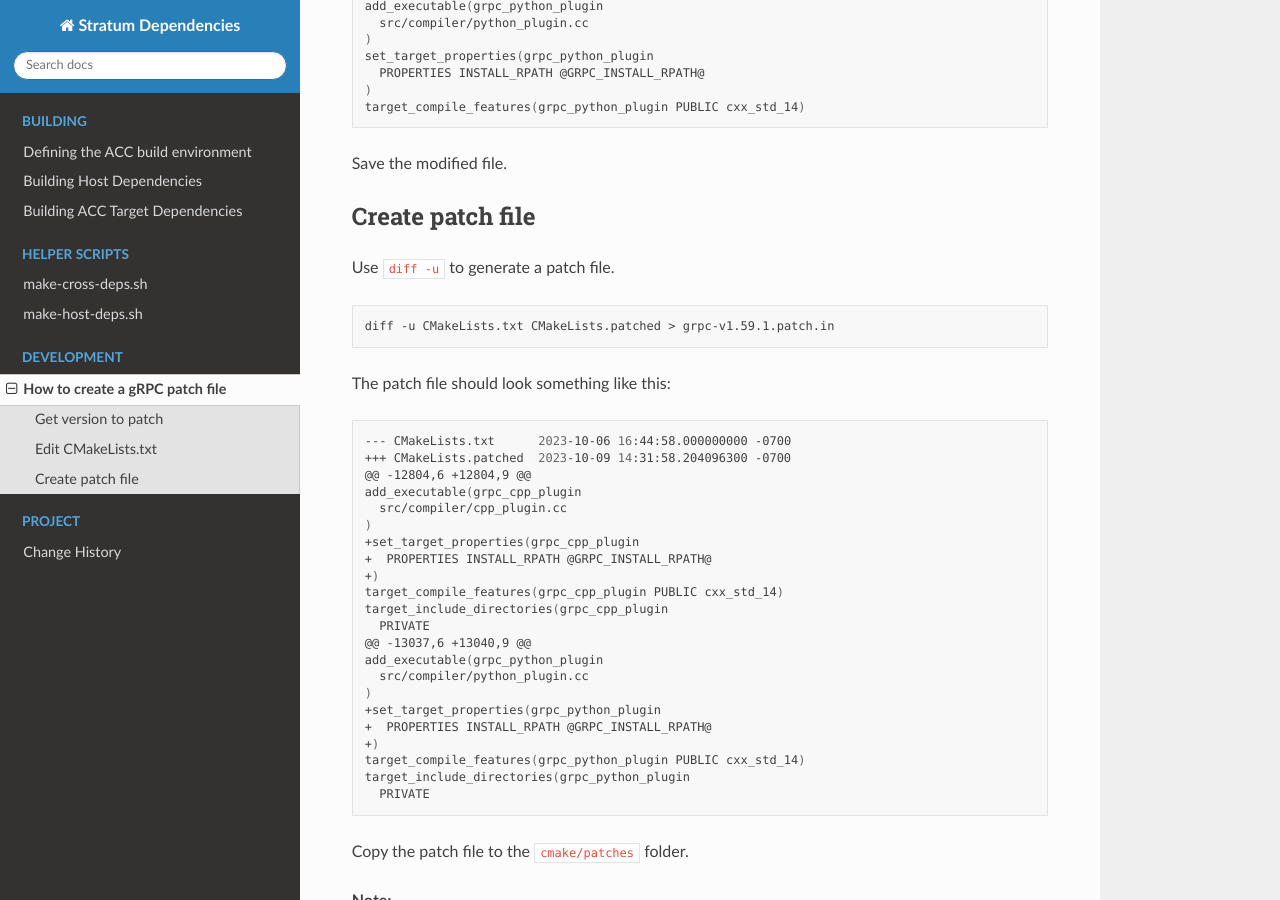
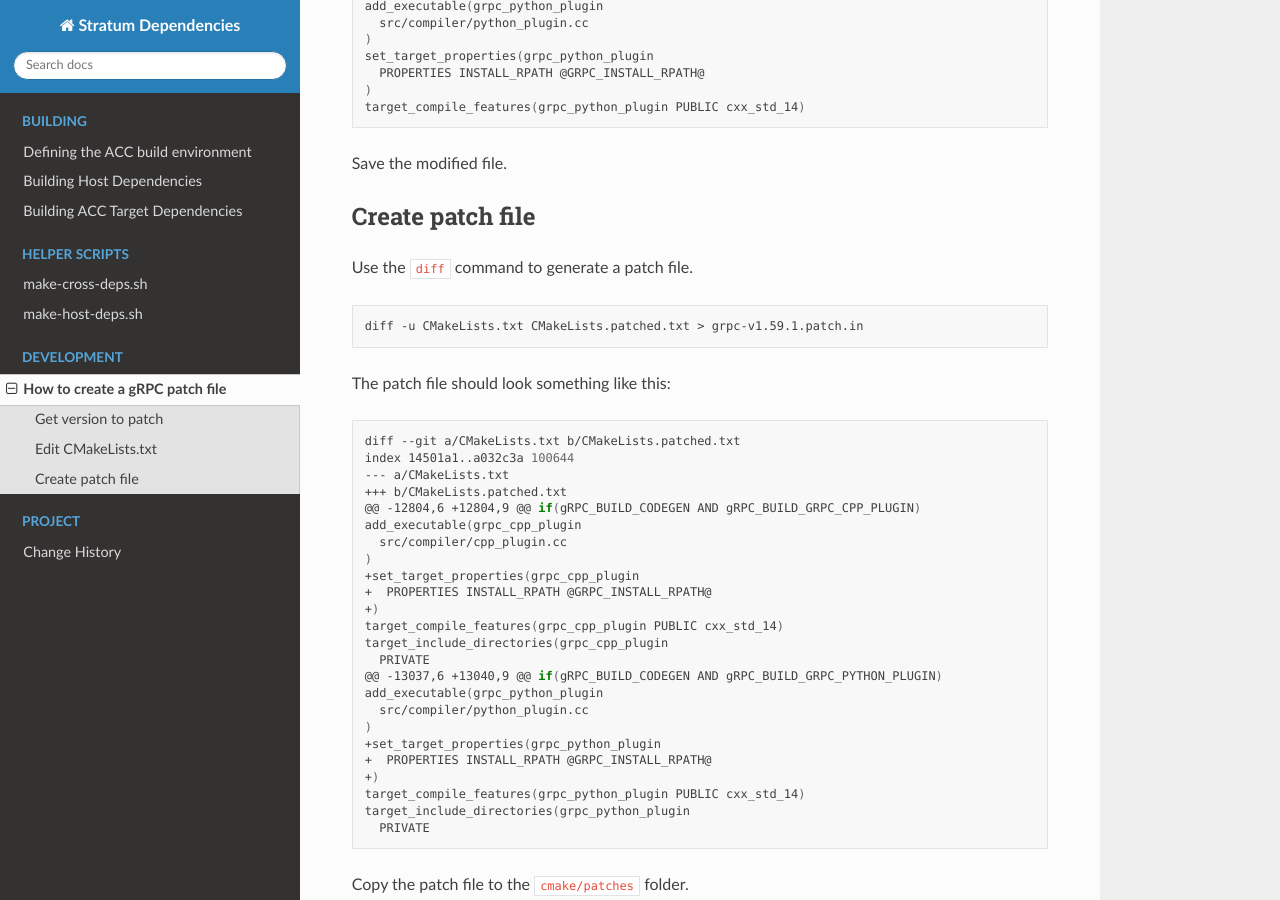
Before and after one commit to ipdk-io/stratum-deps, a Sphinx documentation site: the page built from docs/how-to-create-a-grpc-patch-file.md, in a window 1280 px wide and 900 px high, scrolled down 1434 px. Built offline with Sphinx 7.4.7 and the Read the Docs theme 2.0.0, drawn with Linux system fonts in a browser that asks for light colours; some of the changed text lies outside the part shown.

Commit message:
Address code review comments
Signed-off-by: Derek G Foster <derek.foster@intel.com>

````diff
--- a/docs/how-to-create-a-grpc-patch-file.md
+++ b/docs/how-to-create-a-grpc-patch-file.md
@@ -21,13 +21,13 @@
 
   ```bash
   cd grpc-1.59.1
-  cp CMakeLists.txt CMakeLists.patched
+  cp CMakeLists.txt CMakeLists.patched.txt
   ```
 
 Load the copy into your favorite editor.
 
   ```bash
-  code CMakeLists.patched
+  code CMakeLists.patched.txt
   ```
 
 Find `add_executable(grpc_cpp_plugin`:
@@ -46,7 +46,7 @@
   add_executable(grpc_cpp_plugin
     src/compiler/cpp_plugin.cc
   )
-  set_target_properties(grpc_python_plugin
+  set_target_properties(grpc_cpp_plugin
     PROPERTIES INSTALL_RPATH @GRPC_INSTALL_RPATH@
   )
   target_compile_features(grpc_cpp_plugin PUBLIC cxx_std_14)
@@ -78,18 +78,20 @@
 
 ## Create patch file
 
-Use `diff -u` to generate a patch file.
+Use the `diff` command to generate a patch file.
 
   ```bash
-  diff -u CMakeLists.txt CMakeLists.patched > grpc-v1.59.1.patch.in
+  diff -u CMakeLists.txt CMakeLists.patched.txt > grpc-v1.59.1.patch.in
   ```
 
 The patch file should look something like this:
 
   ```bash
-  --- CMakeLists.txt      2023-10-06 16:44:58.000000000 -0700
-  +++ CMakeLists.patched  2023-10-09 14:31:58.204096300 -0700
-  @@ -12804,6 +12804,9 @@
+  diff --git a/CMakeLists.txt b/CMakeLists.patched.txt
+  index 14501a1..a032c3a 100644
+  --- a/CMakeLists.txt
+  +++ b/CMakeLists.patched.txt
+  @@ -12804,6 +12804,9 @@ if(gRPC_BUILD_CODEGEN AND gRPC_BUILD_GRPC_CPP_PLUGIN)
   add_executable(grpc_cpp_plugin
     src/compiler/cpp_plugin.cc
   )
@@ -99,7 +101,7 @@
   target_compile_features(grpc_cpp_plugin PUBLIC cxx_std_14)
   target_include_directories(grpc_cpp_plugin
     PRIVATE
-  @@ -13037,6 +13040,9 @@
+  @@ -13037,6 +13040,9 @@ if(gRPC_BUILD_CODEGEN AND gRPC_BUILD_GRPC_PYTHON_PLUGIN)
   add_executable(grpc_python_plugin
     src/compiler/python_plugin.cc
   )
````
